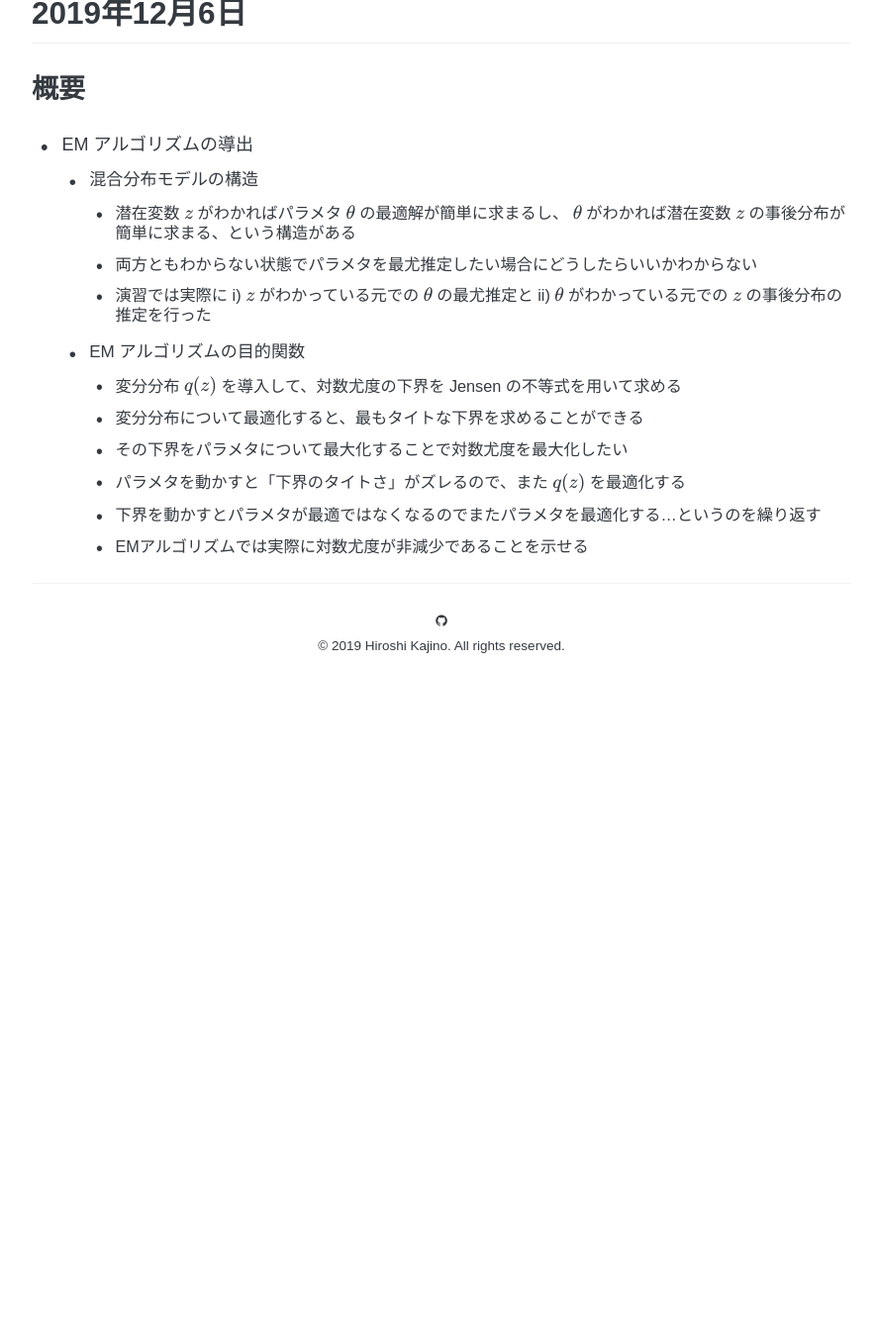
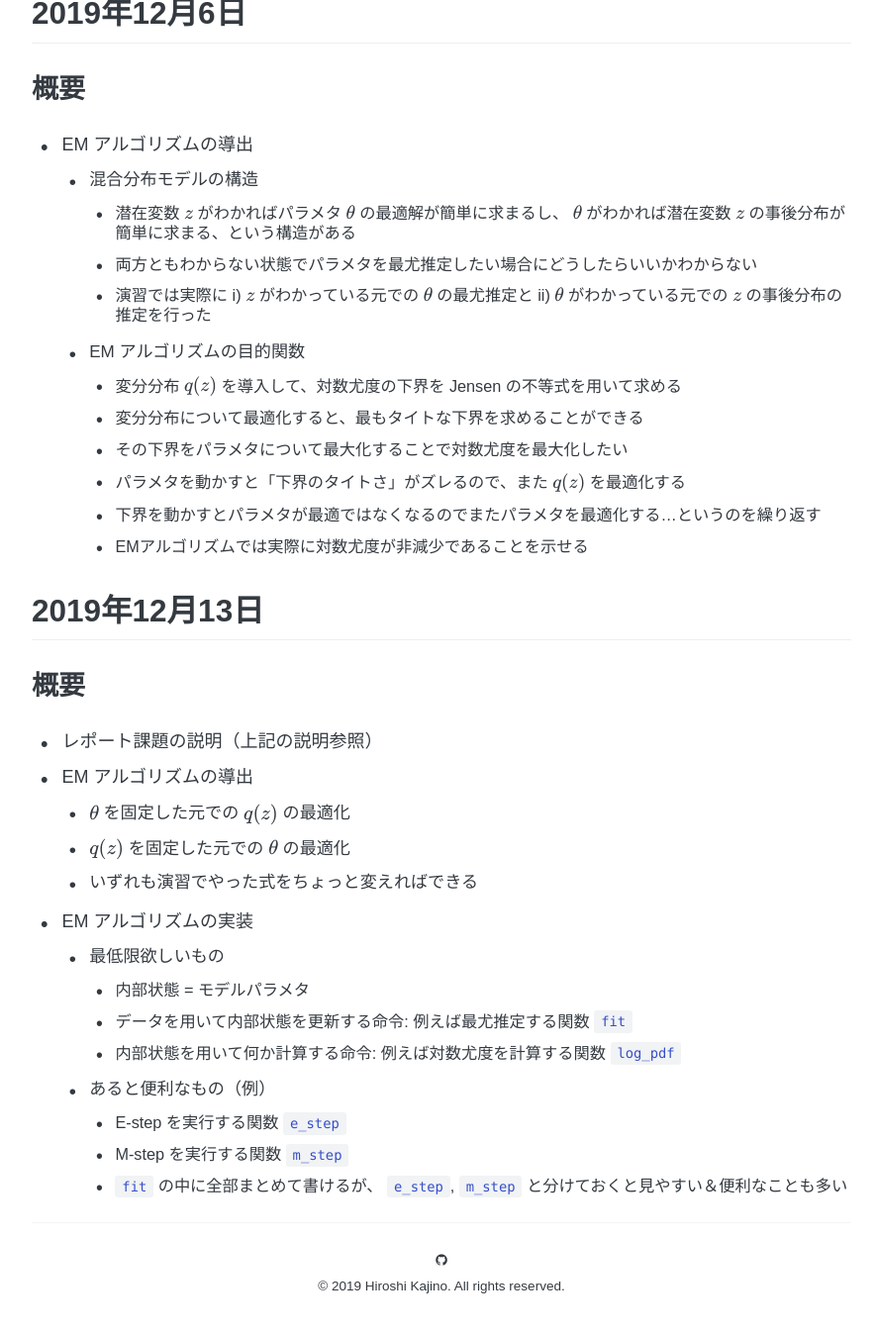
Before and after one commit to kanojikajino/kanojikajino.github.io, a Jekyll site: the page built from _lectures/2019/applied_analytics/index.md, in a window 1280 px wide and 1400 px high, scrolled down 11852 px. Shown: the top 1346 px of the window at 99% size, without its empty margins (194-1080 px from the left). Built offline with Jekyll 4.4.1, drawn with Linux system fonts in a browser that asks for light colours; some web fonts are replaced; formulas are drawn with MathJax 3; a script that is not in the unit is left out; before the commit the page ends 12606 px from its top, so only the background shows below that.

Commit message:
summary on Dec. 13

```diff
--- a/_lectures/2019/applied_analytics/index.md
+++ b/_lectures/2019/applied_analytics/index.md
@@ -358,3 +358,22 @@ permalink: /lectures/2019/applied_analytics
 	- パラメタを動かすと「下界のタイトさ」がズレるので、また $q(z)$ を最適化する
 	- 下界を動かすとパラメタが最適ではなくなるのでまたパラメタを最適化する...というのを繰り返す
 	- EMアルゴリズムでは実際に対数尤度が非減少であることを示せる
+
+## 2019年12月13日
+
+### 概要
+
+- レポート課題の説明（上記の説明参照）
+- EM アルゴリズムの導出
+  - $\theta$ を固定した元での $q(z)$ の最適化
+  - $q(z)$ を固定した元での $\theta$ の最適化
+  - いずれも演習でやった式をちょっと変えればできる
+- EM アルゴリズムの実装
+  - 最低限欲しいもの
+	- 内部状態 = モデルパラメタ
+	- データを用いて内部状態を更新する命令: 例えば最尤推定する関数 `fit`
+	- 内部状態を用いて何か計算する命令: 例えば対数尤度を計算する関数 `log_pdf`
+  - あると便利なもの（例）
+    - E-step を実行する関数 `e_step`
+	- M-step を実行する関数 `m_step`
+	- `fit` の中に全部まとめて書けるが、 `e_step`, `m_step` と分けておくと見やすい＆便利なことも多い
```
